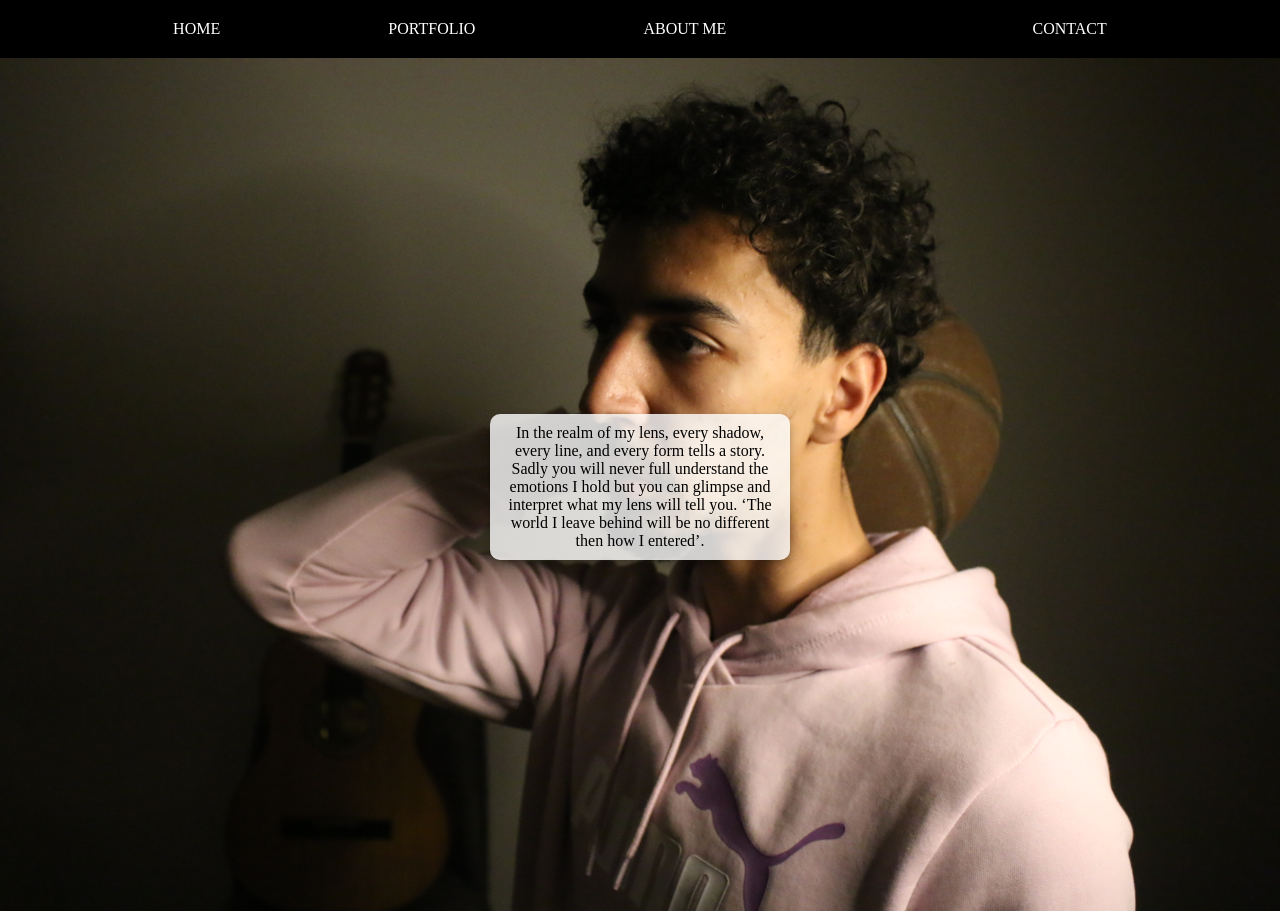
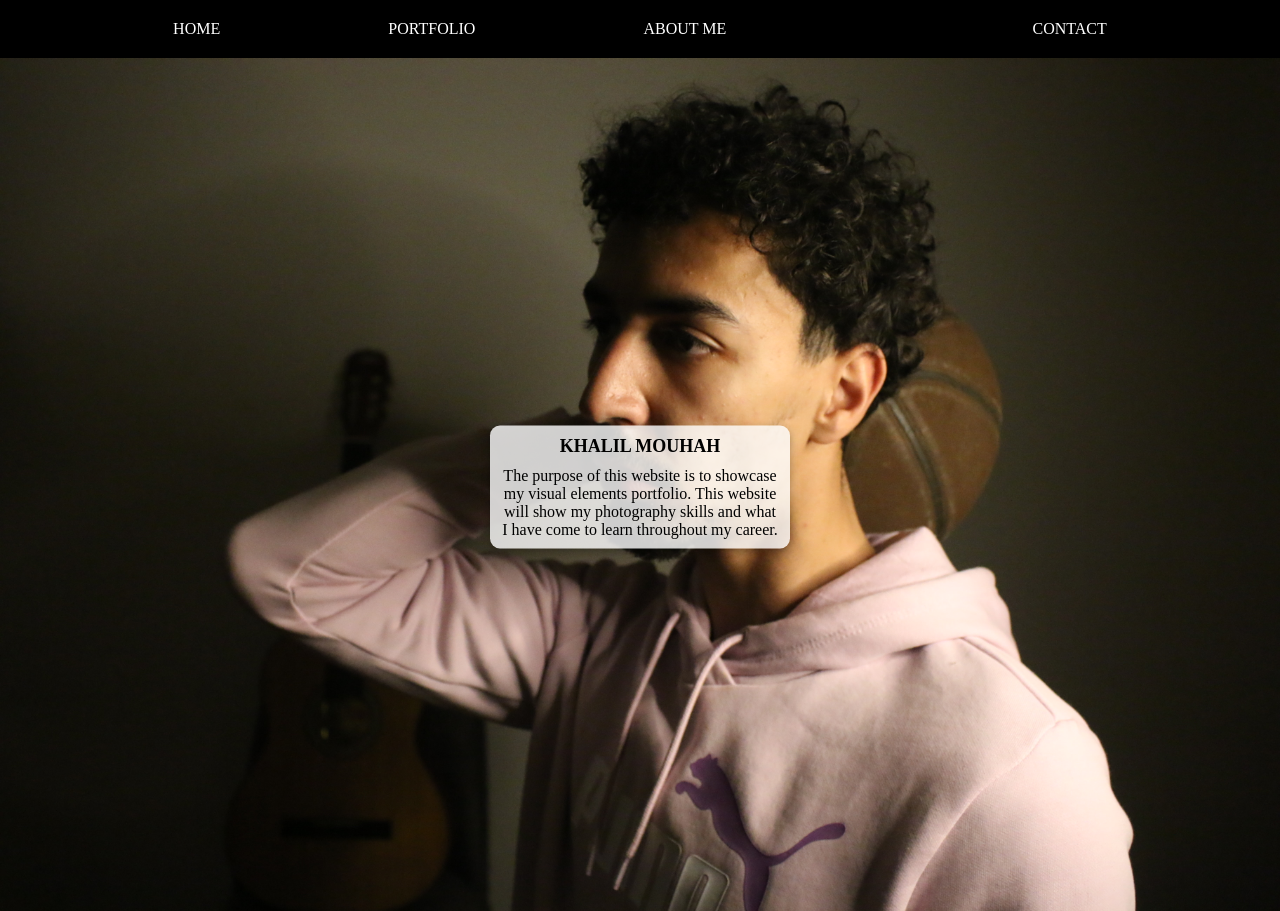
Before and after one commit to khalilshots/photography-portfolio, a plain HTML site: page index.html in a window 1280 px wide. Shown: the top 911 px of the page. Drawn offline with Linux system fonts and the light colour scheme.

Commit message:
fixed text in home box

```diff
--- a/index.html
+++ b/index.html
@@ -35,11 +35,14 @@
             <img src="images/therapy.jpeg" alt="Khalil Mouhah">
         </div>
         <div class="statement">
+            <span class="name">KHALIL MOUHAH</span>
             <p>
-                In the realm of my lens, every shadow, every line, and every form tells a story. Sadly you will never full understand the emotions I hold but you can glimpse and interpret what my lens will tell you. ‘The world I leave behind will be no different then how I entered’.
+                The purpose of this website is to showcase my visual elements portfolio.
+                This website will show my photography skills and what I have come to learn throughout my career.
             </p>
         </div>
     </section>
+
     <header>
         <nav class="HomeHeader">
             <a href="home.html">HOME</a>
--- a/styles.css
+++ b/styles.css
@@ -49,12 +49,19 @@ section {
     transform: translate(-50%, -50%);
 }
 
+.statement .name {
+    display: block; /* Ensures the name appears on its own line */
+    font-size: 18px; /* Larger font size for emphasis */
+    font-weight: bold; /* Makes the name bold */
+    margin-bottom: 10px; /* Adds space between the name and the paragraph */
+}
+
 @media (max-width: 1000px) {
     .statement {
-        max-width: 450px;
-
+        max-width: 450px; /* Adjust based on your responsive design needs */
     }
 }
+
 
 .dropdown {
     position: relative;
```
